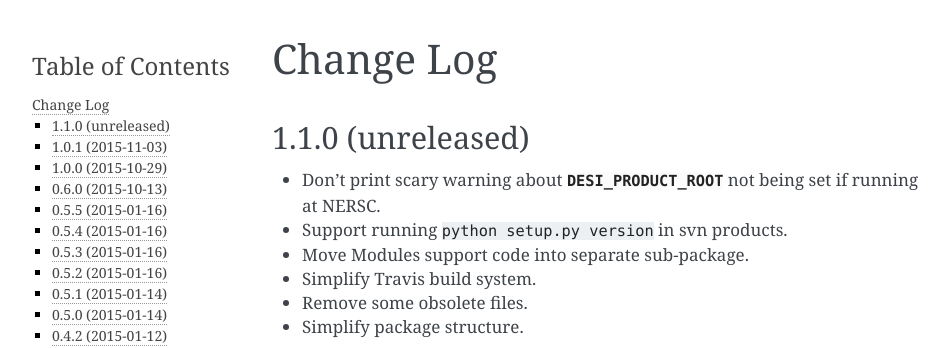
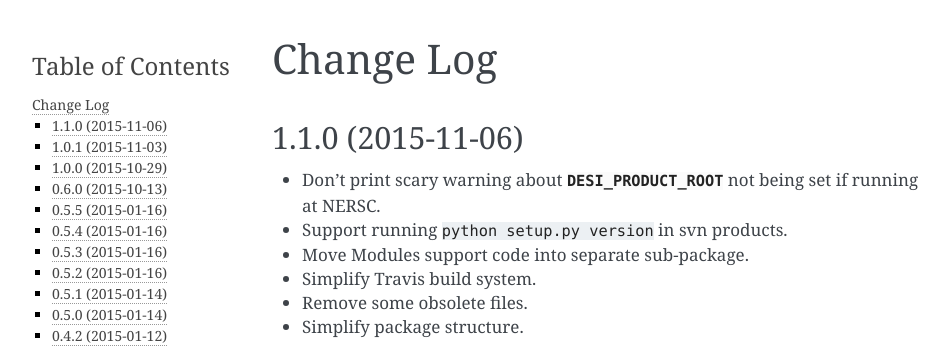
Before and after one commit to desihub/desiutil, a Sphinx documentation site: the page built from doc/changes.rst, in a window 1280 px wide and 900 px high. Shown: the top 348 px of the window, without its empty margins (148-1099 px from the left). Built offline with Sphinx 7.4.7, drawn with Linux system fonts in a browser that asks for light colours.

Commit message:
Preparing to tag 1.1.0

```diff
--- a/doc/changes.rst
+++ b/doc/changes.rst
@@ -2,7 +2,7 @@
 Change Log
 ==========
 
-1.1.0 (unreleased)
+1.1.0 (2015-11-06)
 ------------------
 
 * Don't print scary warning about :envvar:`DESI_PRODUCT_ROOT` not being
--- a/py/desiutil/_version.py
+++ b/py/desiutil/_version.py
@@ -1 +1 @@
-__version__ = '1.0.1.dev152'
+__version__ = '1.1.0'
```
